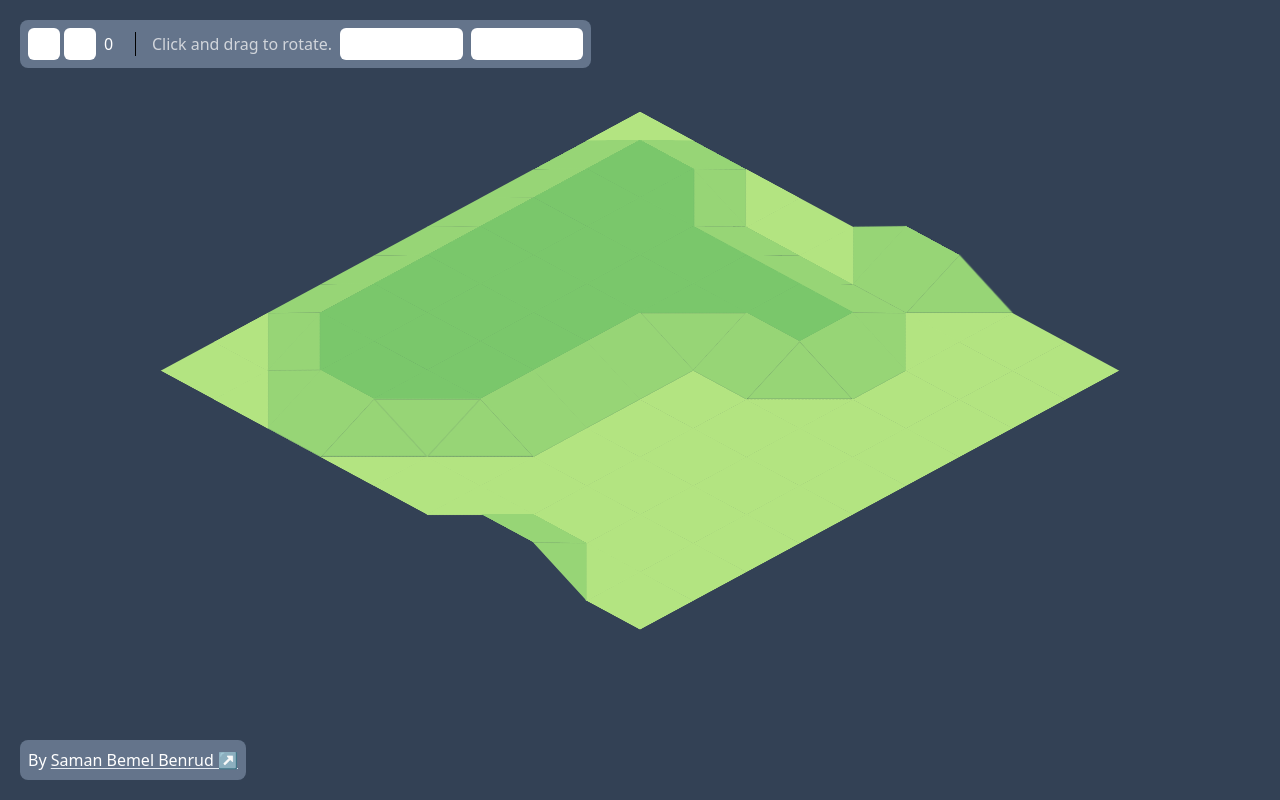
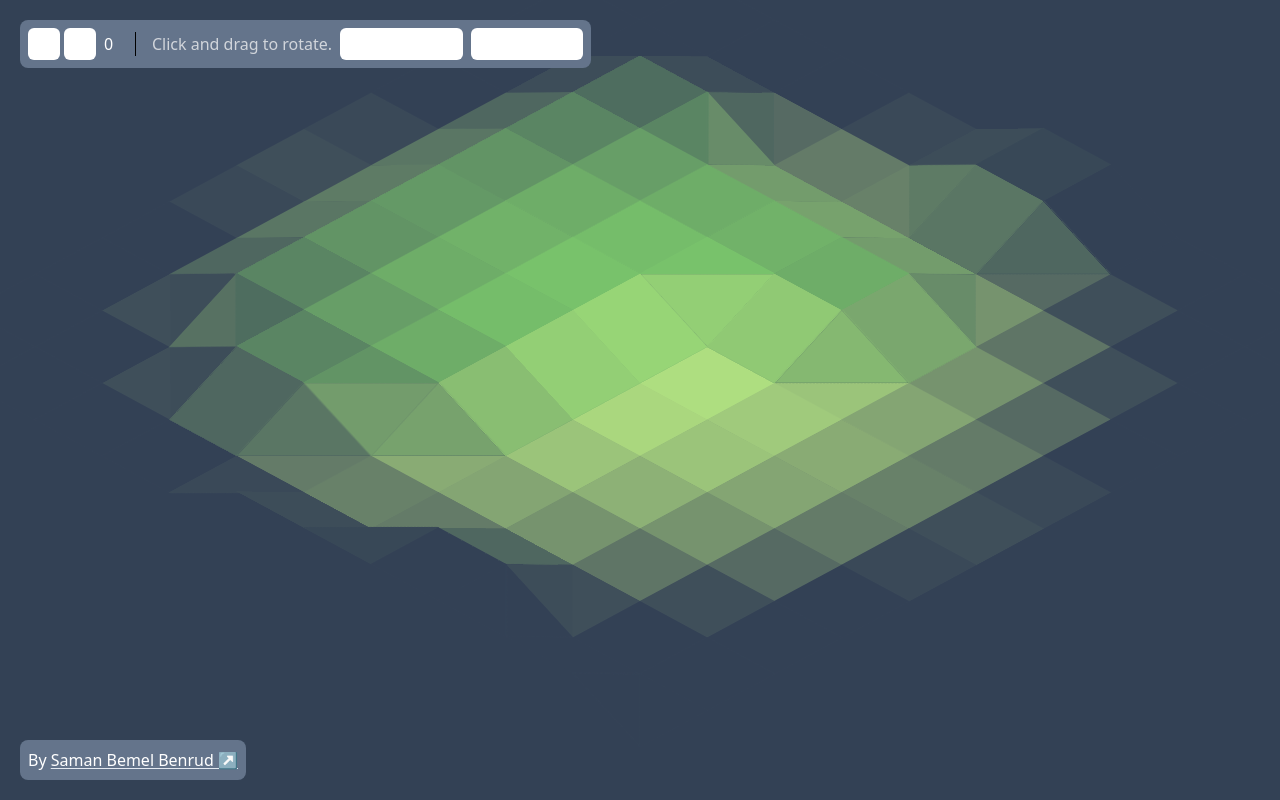
Before and after one commit to samanpwbb/terrain-experiment, a React (Vite) app: page / in a window 1280 px wide. Built offline with nearby package versions, Linux system fonts and the light colour scheme; what fast-simplex-noise would draw is missing.

Commit message:
progress

```diff
--- a/src/DemoThree.tsx
+++ b/src/DemoThree.tsx
@@ -59,8 +59,8 @@ import { LandScape } from './LandScape';
 
 const tiles = 120;
 const levels = 10;
-const baseTileSize = 60;
-const perimeter = 8;
+const baseTileSize = 80;
+const perimeter = 10;
 
 setIsoCssVars();
 
--- a/src/LandScape.tsx
+++ b/src/LandScape.tsx
@@ -52,7 +52,6 @@ export function LandScape({
   return (
     <>
       <div
-        className="parent"
         style={{
           display: 'flex',
           pointerEvents: 'none',
@@ -71,10 +70,11 @@ export function LandScape({
       >
         <div className="isometric">
           {Object.keys(visible).map((k) => {
-            const [x, y, z, s, ...diffs] = visible[k];
+            const [x, y, z, s, l, u, r, d, fade] = visible[k];
             return (
               <MemoizedTile
-                diffs={diffs}
+                diffs={[l, u, r, d]}
+                fade={fade}
                 getColorFromZ={getColorFromZ}
                 key={k}
                 signature={s}
--- a/src/Tile.tsx
+++ b/src/Tile.tsx
@@ -4,7 +4,7 @@ import mixPlugin from 'colord/plugins/mix';
 import { memo, CSSProperties, useCallback, ReactNode } from 'react';
 extend([mixPlugin]);
 
-const bgColor = '#1E293B';
+const bgColor = 'rgb(51 65 85)';
 const floorHeight = 0;
 const stepSize = 0.25;
 
@@ -357,6 +357,7 @@ function Face({
   children,
   border,
   hideHairline,
+  fade,
 }: {
   z: number;
   tileSize: number;
@@ -365,7 +366,9 @@ function Face({
   color: string;
   border?: boolean;
   hideHairline?: boolean;
+  fade: number;
 }) {
+  const finalColor = colord(color).mix(bgColor, fade).toHex();
   return (
     <div
       className={`${border && 'tile-border'} absolute`}
@@ -375,15 +378,15 @@ function Face({
         // transition: `all ${
         //   100 + Math.abs(floorHeight + z) * 50
         // }ms, clip-path 0ms`,
-        transition: `all 250ms, clip-path 0ms`,
+        transition: `all 250ms`,
         alignItems: 'center',
         justifyContent: 'center',
         display: 'flex',
         fontSize: 8,
-        backgroundColor: color,
+        backgroundColor: colord(color).mix(bgColor, fade).toHex(),
         // border: `1px solid rgba(0,0,0,0.2)`,
         ...style,
-        boxShadow: hideHairline ? `0 0 0 1px ${color}` : 'none',
+        boxShadow: hideHairline ? `0 0 0 1px ${finalColor}` : 'none',
         overflow: 'visible',
       }}
     >
@@ -526,12 +529,14 @@ export function Tile({
   signature,
   diffs,
   getColorFromZ,
+  fade,
 }: {
   tileSize: number;
   x: number;
   y: number;
   z: number;
   signature: number;
+  fade: number;
   // [0, 1, 2, 3] = [left, up, right, down]
   diffs: number[];
   getColorFromZ: (z: number, offset: number) => string;
@@ -597,6 +602,7 @@ export function Tile({
             getColorFromZ,
             rampEdgeData?.anchor as 'bottom' | 'right',
           )}
+          fade={fade}
           key={i}
           style={{
             opacity: rampEdgeData ? 1 : 0,
@@ -613,6 +619,7 @@ export function Tile({
       <Face
         border={true}
         color={fill || getColorFromZ(z, transform ? 0.5 : 0)}
+        fade={fade}
         hideHairline={hideHairline}
         style={{
           transform: `${translate3d} ${transform}`,
@@ -628,6 +635,7 @@ export function Tile({
       <Face
         border={true}
         color={getColorFromZ(z, extraZPlaneOffset)}
+        fade={fade}
         hideHairline={hideHairline}
         style={{
           transform: `${toTranslate3d(
@@ -650,6 +658,7 @@ export function Tile({
                 .mix(bgColor, 0.25)
                 .toHex()
         }
+        fade={fade}
         style={{
           opacity: showBottomPane ? 1 : 0,
           transform: `${translate3d} rotateX(90deg) scaleY(${
@@ -670,6 +679,7 @@ export function Tile({
                 .mix(bgColor, 0.66)
                 .toHex()
         }
+        fade={fade}
         style={{
           opacity: showRightPane ? 1 : 0,
           transform: `${translate3d} rotateY(90deg) scaleX(${
--- a/src/getVisibleTiles.ts
+++ b/src/getVisibleTiles.ts
@@ -1,4 +1,4 @@
-import { Terrain } from './processData';
+import { TILE, Terrain } from './processData';
 
 export function getVisibleTiles(
   tiles: Terrain,
@@ -7,15 +7,20 @@ export function getVisibleTiles(
 ): Terrain {
   const visibleTiles = {} as Terrain;
   const [x, y] = center;
-  console.log(tiles);
-  const half = Math.round(perimeter / 2);
+  const raw_half = perimeter / 2;
+  const half = Math.round(raw_half);
   for (let i = 0; i <= perimeter; i++) {
     for (let j = 0; j <= perimeter; j++) {
       const tile = tiles[`${x + (i - half)},${y + (j - half)}`];
-      console.log(`${x + (i - half)},${y + (j - half)}`);
       if (tile) {
-        tile[0] = i - half;
-        tile[1] = j - half;
+        tile[TILE.X] = i - half;
+        tile[TILE.Y] = j - half;
+
+        // fade gradually from center in a radius
+        const fadeVal =
+          Math.sqrt((i - raw_half) ** 2 + (j - raw_half) ** 2) / (half + 0.25);
+        tile[TILE.FADE] = Math.min(1, fadeVal ** 2);
+
         visibleTiles[`${x + (i - half)},${y + (j - half)}`] = tile;
       }
     }
--- a/src/processData.ts
+++ b/src/processData.ts
@@ -7,7 +7,20 @@ export type Tile = [
   uNeighbor: number,
   rNeighbor: number,
   dNeighbor: number,
+  fade: number,
 ];
+
+export enum TILE {
+  X = 0,
+  Y = 1,
+  Z = 2,
+  SIGNATURE = 3,
+  L_NEIGHBOR = 4,
+  U_NEIGHBOR = 5,
+  R_NEIGHBOR = 6,
+  D_NEIGHBOR = 7,
+  FADE = 8,
+}
 
 export type Terrain = { [key: string]: Tile };
 
@@ -111,7 +124,7 @@ function getEntry(
     return getEntry(x, y, z + 1, neighborZs, invalidPositions);
   }
 
-  return [x, y, z, sig, lDiff, uDiff, rDiff, dDiff];
+  return [x, y, z, sig, lDiff, uDiff, rDiff, dDiff, 1];
 }
 
 export function processData(ground: number[][]): Terrain {
```
